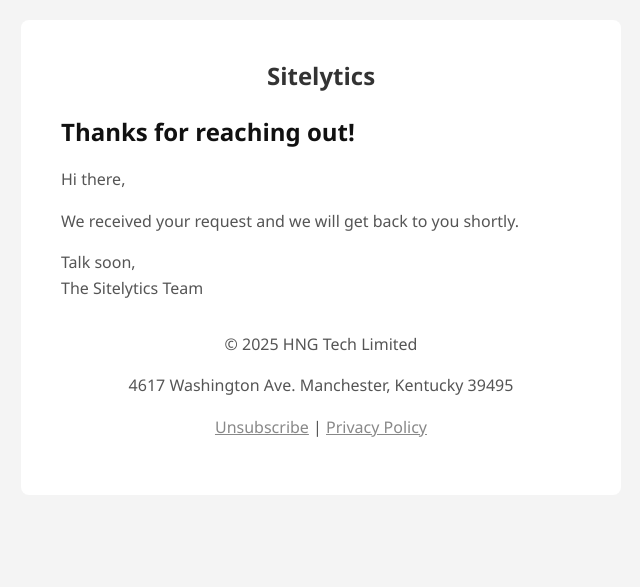
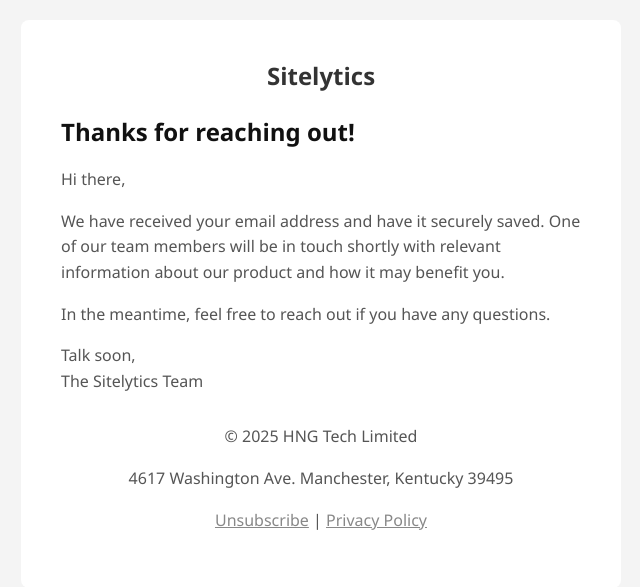
Before and after one commit to hngprojects/site-audit-ai-be, a Python web app: template app/features/leads/template/lead_confirmation.html in a window 1280 px wide. Shown: the top 587 px of the page, without its empty margins (319-959 px from the left). Run offline with Jinja, Linux system fonts and the light colour scheme; the template is opened without the code that fills it, so the values that code supplies are empty.

Commit message:
chore(lead-generation): update lead confirmation email copy and layout

```diff
--- a/app/features/leads/template/lead_confirmation.html
+++ b/app/features/leads/template/lead_confirmation.html
@@ -3,7 +3,9 @@
 {% block content %}
 <h2>Thanks for reaching out!</h2>
 <p>Hi {{ lead.name or 'there' }},</p>
-<p>We received your request and we will get back to you shortly.</p>
+<p>We have received your email address and have it securely saved. One of our team members will be in touch shortly with relevant information about our product and how it may benefit you.</p>
+
+<p>In the meantime, feel free to reach out if you have any questions.</p>
 
 <p>Talk soon,<br/>The Sitelytics Team</p>
 {% endblock %}
```
